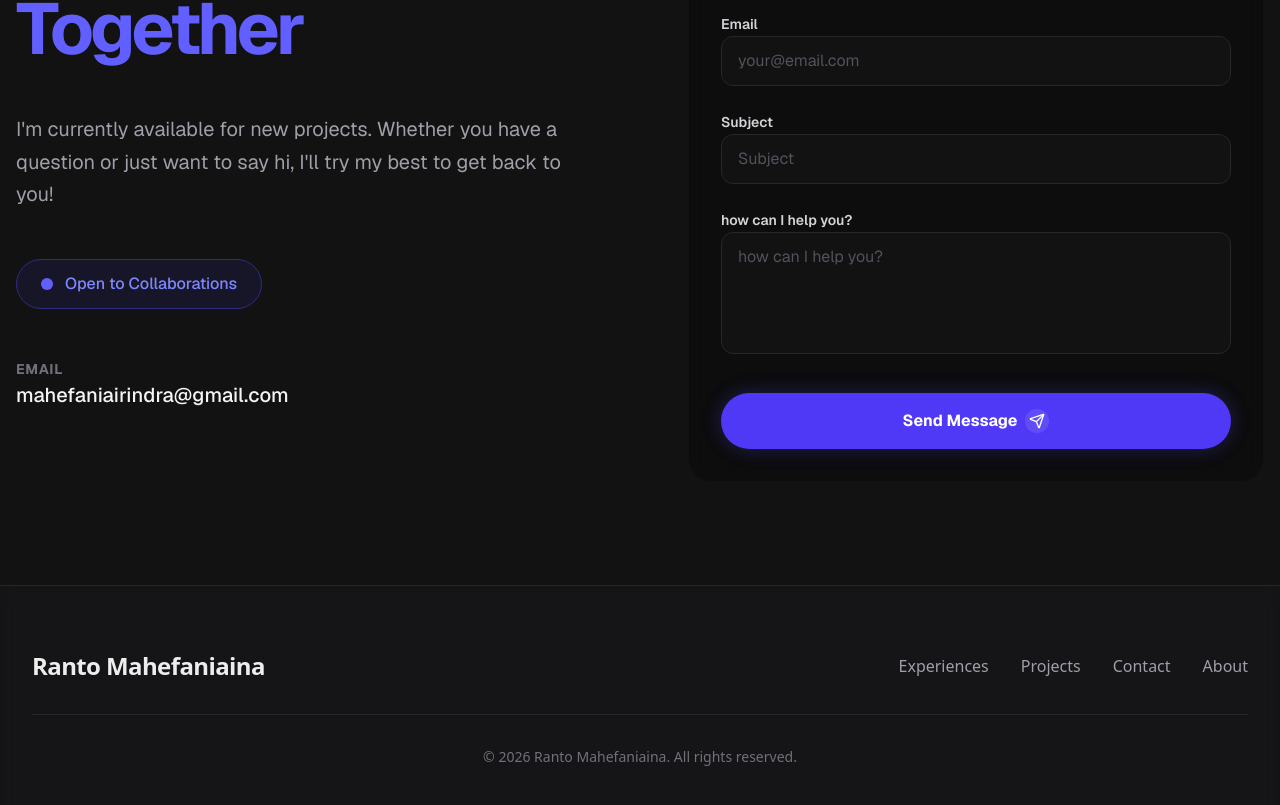
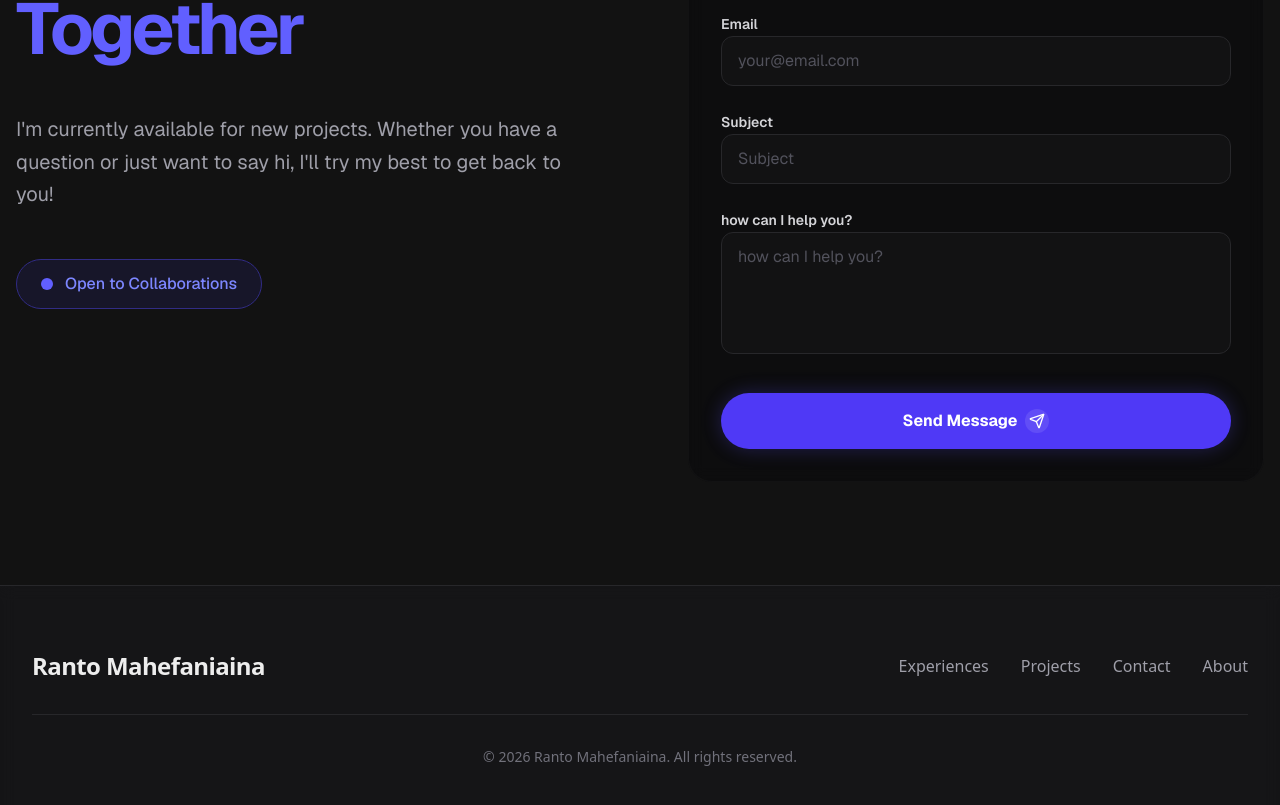
Before and after one commit to HossanaRanto/portfolio-v2, a Next.js app: page / in a window 1280 px wide. Shown: the part 1787-2592 px from the top of the page. Built offline with nearby package versions, Linux system fonts and the light colour scheme; no server answers; the database is empty.

Commit message:
feat (contact): remove email contact

```diff
--- a/src/app/(public)/page.tsx
+++ b/src/app/(public)/page.tsx
@@ -108,21 +108,6 @@ export default async function Home(props: Props) {
                             </span>
                             <span className="text-indigo-700 dark:text-indigo-400 font-medium">{t.open}</span>
                         </div>
-
-                        {/* Contact Details */}
-                        <div className="space-y-8">
-                             {/* Email */}
-                            <div className="space-y-2">
-                                <span className="text-sm font-bold uppercase tracking-wider text-zinc-500 dark:text-zinc-500">
-                                    {t.email}
-                                </span>
-                                <div className="block">
-                                    <a href="mailto:mahefaniairindra@gmail.com" className="text-lg md:text-xl font-medium text-zinc-900 dark:text-zinc-100 hover:text-indigo-600 dark:hover:text-indigo-400 transition-colors">
-                                        mahefaniairindra@gmail.com
-                                    </a>
-                                </div>
-                            </div>
-                        </div>
                     </div>
 
                     {/* RIGHT COLUMN - FORM */}
```
